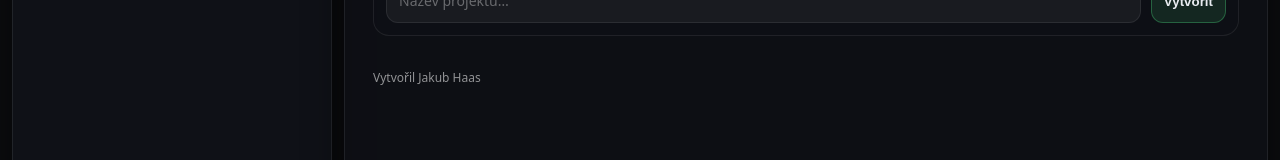
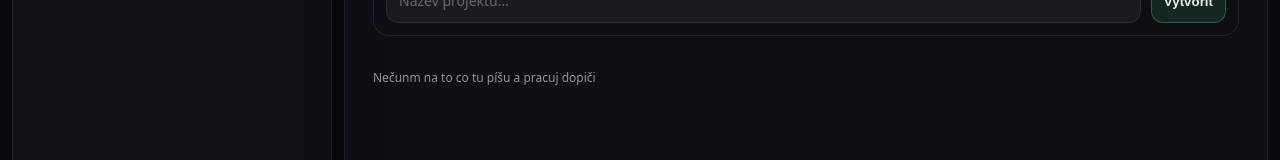
Before and after one commit to SaahyCz/photo-app, a plain HTML site: page index.html in a window 1280 px wide. Shown: the part 287-447 px from the top of the page. Drawn offline with Linux system fonts and the light colour scheme.

Commit message:
Update index.html

```diff
--- a/index.html
+++ b/index.html
@@ -923,7 +923,7 @@ function renderLanding(){
           <button class="ok" id="btnCreateProject">Vytvořit</button>
         </div>
       </div>
-      <div class="credit">Vytvořil Jakub Haas</div>
+      <div class="credit">Nečunm na to co tu píšu a pracuj dopiči </div>
     </div>
   `;
   setActions([]);
```
